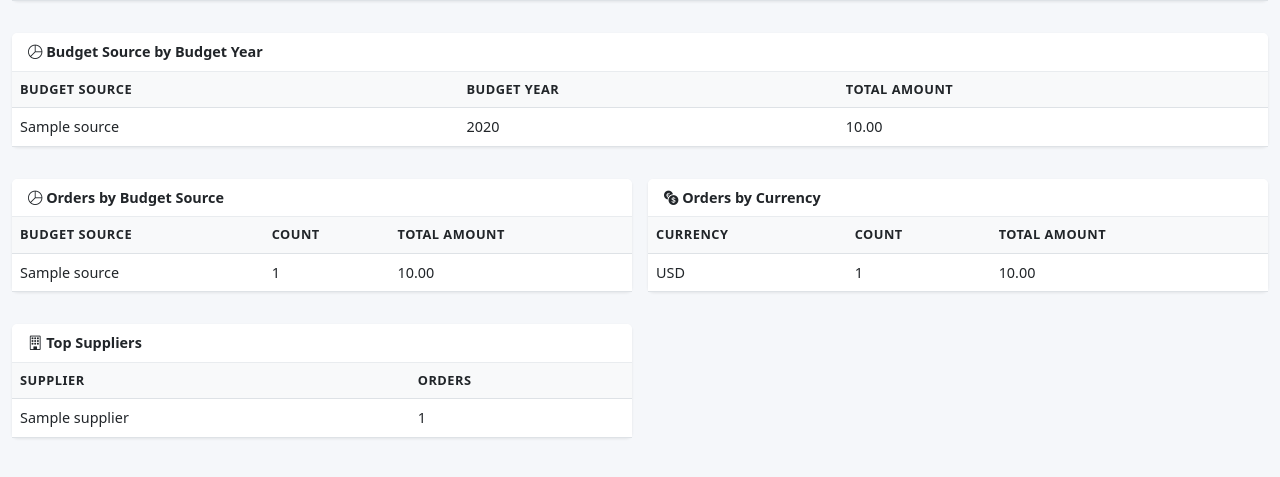
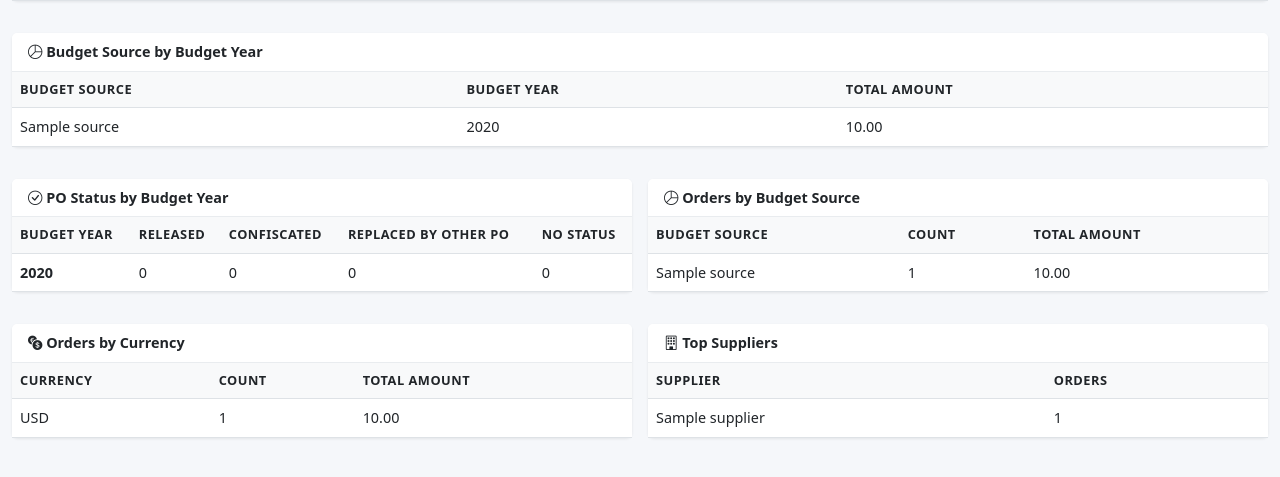
Before and after one commit to oftana72/contract-mgmt, a Flask app: page /reports in a window 1280 px wide. Shown: the part 231-708 px from the top of the page. Run offline with Flask 3, Linux system fonts and the light colour scheme; a user stored in the database is signed in; tables that the repository leaves empty hold one stand-in row (values such as "Sample post"); some libraries are stand-ins or nearby versions.

Commit message:
add PO Status by Budget Year report

```diff
--- a/app.py
+++ b/app.py
@@ -821,9 +821,21 @@ def reports():
     ).filter(PurchaseOrder.budget_year.isnot(None)
     ).group_by(BudgetSource.name, db.text('y')).order_by(BudgetSource.name, db.text('y desc')).all()
 
+    status_year_data = db.session.query(
+        POStatus.name,
+        PurchaseOrder.budget_year,
+        func.count(PurchaseOrder.id)
+    ).join(POStatus, PurchaseOrder.status_id == POStatus.id, isouter=True
+    ).filter(PurchaseOrder.budget_year.isnot(None)
+    ).group_by(POStatus.name, PurchaseOrder.budget_year
+    ).order_by(PurchaseOrder.budget_year).all()
+
+    status_names = ['Released', 'Confiscated', 'Replaced by Other PO']
+
     return render_template('reports.html', budget_data=budget_data,
                           supplier_data=supplier_data, currency_data=currency_data,
-                          year_data=year_data, budget_year_data=budget_year_data)
+                          year_data=year_data, budget_year_data=budget_year_data,
+                          status_year_data=status_year_data, status_names=status_names)
 
 @app.route('/api/pos')
 @login_required
@@ -1364,6 +1376,33 @@ def export_reports():
         for name, cnt in data:
             w.writerow([name or 'Unspecified', cnt])
 
+    elif section == 'status':
+        rows = db.session.query(
+            POStatus.name, PurchaseOrder.budget_year, func.count(PurchaseOrder.id)
+        ).join(POStatus, PurchaseOrder.status_id == POStatus.id, isouter=True
+        ).filter(PurchaseOrder.budget_year.isnot(None)
+        ).group_by(POStatus.name, PurchaseOrder.budget_year
+        ).order_by(PurchaseOrder.budget_year).all()
+        years = sorted(set(r[1] for r in rows))
+        status_names = ['Released', 'Confiscated', 'Replaced by Other PO']
+        totals = db.session.query(
+            PurchaseOrder.budget_year, func.count(PurchaseOrder.id)
+        ).filter(PurchaseOrder.budget_year.isnot(None)
+        ).group_by(PurchaseOrder.budget_year).all()
+        total_by_year = dict(totals)
+        w.writerow(['Budget Year'] + status_names + ['No Status'])
+        by_year = {}
+        for name, y, cnt in rows:
+            by_year.setdefault(y, {})[name or ''] = cnt
+        for y in years:
+            row_data = [y]
+            for s in status_names:
+                row_data.append(by_year.get(y, {}).get(s, 0))
+            total = total_by_year.get(y, 0)
+            status_sum = sum(row_data[1:])
+            row_data.append(total - status_sum)
+            w.writerow(row_data)
+
     resp = app.response_class(si.getvalue(), mimetype='text/csv')
     resp.headers['Content-Disposition'] = 'attachment; filename=report_{}.csv'.format(section)
     return resp
--- a/templates/reports.html
+++ b/templates/reports.html
@@ -9,6 +9,7 @@
             <li><a class="dropdown-item" href="{{ url_for('export_reports', section='budget') }}">Orders by Budget Source</a></li>
             <li><a class="dropdown-item" href="{{ url_for('export_reports', section='currency') }}">Orders by Currency</a></li>
             <li><a class="dropdown-item" href="{{ url_for('export_reports', section='suppliers') }}">Top Suppliers</a></li>
+            <li><a class="dropdown-item" href="{{ url_for('export_reports', section='status') }}">PO Status by Budget Year</a></li>
         </ul>
     </div>
     <a href="{{ url_for('export_pos') }}" class="btn btn-sm btn-outline-success"><i class="bi bi-download"></i> Export All POs</a>
@@ -52,6 +53,35 @@
                                 <td>{{ name or 'Unspecified' }}</td>
                                 <td>{{ y }}</td>
                                 <td>{{ "{:,.2f}".format(amt) if amt else '0.00' }}</td>
+                            </tr>
+                            {% endfor %}
+                        </tbody>
+                    </table>
+                </div>
+            </div>
+        </div>
+    </div>
+
+    <div class="col-md-6">
+        <div class="card">
+            <div class="card-header"><i class="bi bi-check-circle"></i> PO Status by Budget Year</div>
+            <div class="card-body p-0">
+                <div class="table-responsive">
+                    <table class="table mb-0">
+                        <thead><tr><th>Budget Year</th>{% for s in status_names %}<th>{{ s }}</th>{% endfor %}<th>No Status</th></tr></thead>
+                        <tbody>
+                            {% set years = status_year_data|map(attribute=1)|unique|sort %}
+                            {% for y in years %}
+                            {% set rows_for_y = status_year_data|selectattr(1,'equalto',y)|list %}
+                            {% set total = rows_for_y|sum(attribute=2) %}
+                            <tr>
+                                <td><strong>{{ y }}</strong></td>
+                                {% for s in status_names %}
+                                {% set match = rows_for_y|selectattr(0,'equalto',s)|first %}
+                                <td>{{ match[2] if match else 0 }}</td>
+                                {% endfor %}
+                                {% set no_status = rows_for_y|selectattr(0,'none')|map(attribute=2)|sum %}
+                                <td>{{ no_status }}</td>
                             </tr>
                             {% endfor %}
                         </tbody>
```
